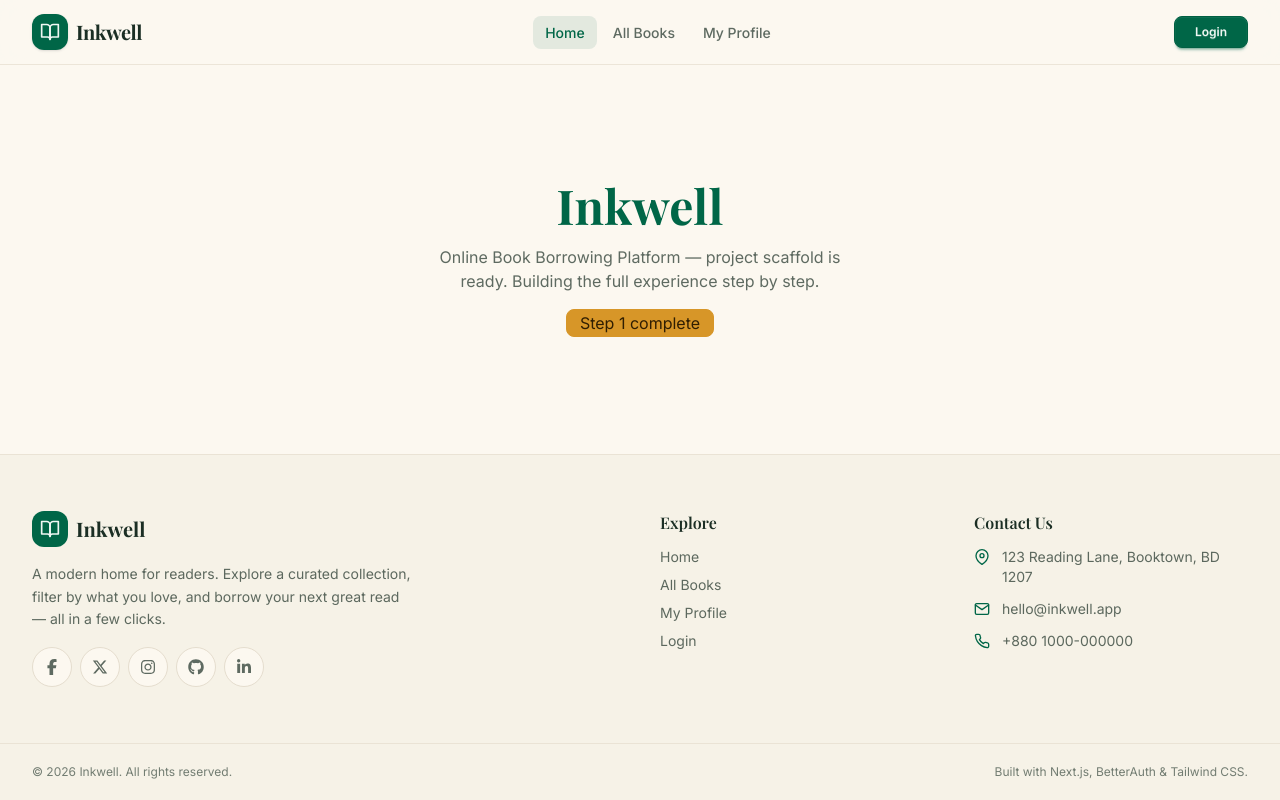
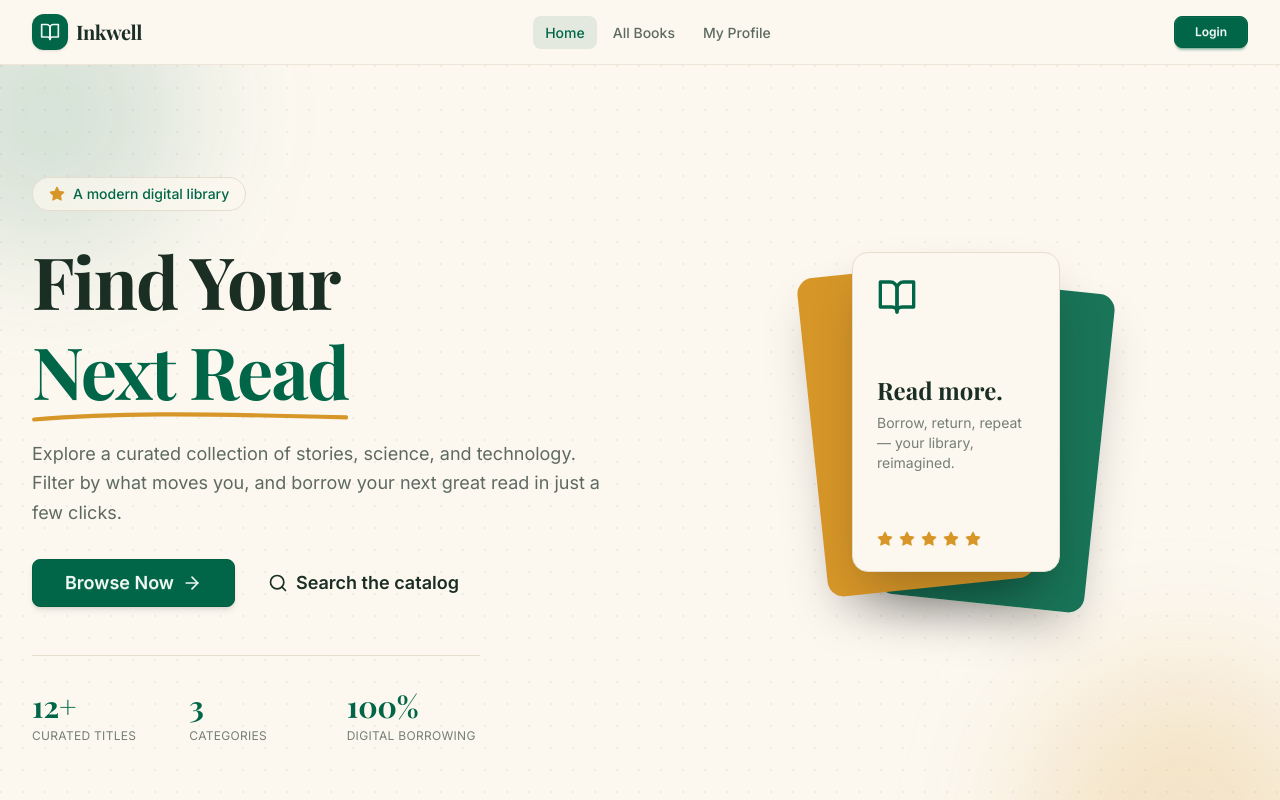
Before and after one commit to ibtee12/Task-8, a Next.js app: page / in a window 1280 px wide. Shown: the top 800 px of the page. Built offline with nearby package versions, Linux system fonts and the light colour scheme; a web font is replaced by a local one.

Commit message:
home page hero banner with "Find Your Next Read" headline and Browse Now CTA

```diff
--- a/src/app/layout.js
+++ b/src/app/layout.js
@@ -29,7 +29,7 @@ export default function RootLayout({ children }) {
       data-theme="inkwell"
       className={`${inter.variable} ${playfair.variable} h-full antialiased`}
     >
-      <body className="min-h-full flex flex-col bg-base-100 text-base-content">
+      <body className="min-h-full flex flex-col overflow-x-hidden bg-base-100 text-base-content">
         <ToastProvider />
         <Navbar />
         <div className="flex flex-1 flex-col">{children}</div>
--- a/src/app/page.js
+++ b/src/app/page.js
@@ -1,12 +1,9 @@
+import Banner from "@/components/home/Banner";
+
 export default function Home() {
   return (
-    <main className="flex flex-1 flex-col items-center justify-center gap-4 p-10 text-center">
-      <h1 className="font-display text-5xl font-bold text-primary">Inkwell</h1>
-      <p className="max-w-md text-base-content/70">
-        Online Book Borrowing Platform — project scaffold is ready. Building the
-        full experience step by step.
-      </p>
-      <span className="badge badge-secondary badge-lg">Step 1 complete</span>
+    <main className="flex flex-1 flex-col">
+      <Banner />
     </main>
   );
 }
--- /dev/null
+++ b/src/components/home/Banner.jsx
@@ -0,0 +1,114 @@
+import Link from "next/link";
+import { FiArrowRight, FiBookOpen, FiSearch, FiStar } from "react-icons/fi";
+
+/**
+ * Hero banner for the home page.
+ * Large "Find Your Next Read" headline + "Browse Now" CTA to /books.
+ */
+export default function Banner() {
+  return (
+    <section className="relative overflow-hidden bg-paper">
+      {/* Decorative gradient glows */}
+      <div className="pointer-events-none absolute -left-24 -top-24 h-72 w-72 rounded-full bg-primary/15 blur-3xl" />
+      <div className="pointer-events-none absolute -bottom-32 -right-16 h-80 w-80 rounded-full bg-secondary/20 blur-3xl" />
+
+      <div className="relative mx-auto grid max-w-7xl items-center gap-12 px-6 py-20 md:py-28 lg:grid-cols-2 lg:px-8">
+        {/* Left: copy */}
+        <div className="text-center lg:text-left">
+          <span className="inline-flex items-center gap-2 rounded-full border border-base-300 bg-base-100/70 px-4 py-1.5 text-sm font-medium text-primary backdrop-blur">
+            <FiStar className="h-4 w-4 fill-secondary text-secondary" />
+            A modern digital library
+          </span>
+
+          <h1 className="mt-6 font-display text-4xl font-bold leading-tight tracking-tight text-base-content sm:text-6xl lg:text-7xl">
+            Find Your{" "}
+            <span className="relative inline-block text-primary sm:whitespace-nowrap">
+              Next Read
+              <svg
+                className="absolute -bottom-2 left-0 w-full text-secondary"
+                viewBox="0 0 300 12"
+                fill="none"
+                aria-hidden="true"
+              >
+                <path
+                  d="M2 9C75 3 150 3 298 7"
+                  stroke="currentColor"
+                  strokeWidth="4"
+                  strokeLinecap="round"
+                />
+              </svg>
+            </span>
+          </h1>
+
+          <p className="mx-auto mt-6 max-w-xl text-lg leading-relaxed text-base-content/70 lg:mx-0">
+            Explore a curated collection of stories, science, and technology.
+            Filter by what moves you, and borrow your next great read in just a
+            few clicks.
+          </p>
+
+          <div className="mt-8 flex flex-col items-center gap-3 sm:flex-row lg:items-start lg:justify-start sm:justify-center">
+            <Link
+              href="/books"
+              className="btn btn-primary btn-lg group gap-2 px-8 shadow-md"
+            >
+              Browse Now
+              <FiArrowRight className="h-5 w-5 transition-transform group-hover:translate-x-1" />
+            </Link>
+            <Link href="/books" className="btn btn-ghost btn-lg gap-2">
+              <FiSearch className="h-5 w-5" />
+              Search the catalog
+            </Link>
+          </div>
+
+          {/* Mini stats */}
+          <dl className="mt-12 grid max-w-md grid-cols-3 gap-6 border-t border-base-300 pt-8 mx-auto lg:mx-0">
+            {[
+              { value: "12+", label: "Curated titles" },
+              { value: "3", label: "Categories" },
+              { value: "100%", label: "Digital borrowing" },
+            ].map((stat) => (
+              <div key={stat.label} className="text-center lg:text-left">
+                <dt className="font-display text-3xl font-bold text-primary">
+                  {stat.value}
+                </dt>
+                <dd className="mt-1 text-xs uppercase tracking-wide text-base-content/60">
+                  {stat.label}
+                </dd>
+              </div>
+            ))}
+          </dl>
+        </div>
+
+        {/* Right: stacked book art */}
+        <div className="relative hidden justify-center lg:flex">
+          <div className="relative h-104 w-72">
+            {/* Back card */}
+            <div className="absolute right-0 top-8 h-80 w-52 rotate-6 rounded-2xl bg-primary/90 shadow-2xl" />
+            {/* Middle card */}
+            <div className="absolute left-0 top-4 h-80 w-52 -rotate-6 rounded-2xl bg-secondary shadow-2xl" />
+            {/* Front card */}
+            <div className="absolute left-10 top-0 flex h-80 w-52 flex-col justify-between rounded-2xl border border-base-300 bg-base-100 p-6 shadow-2xl">
+              <FiBookOpen className="h-10 w-10 text-primary" />
+              <div>
+                <p className="font-display text-2xl font-bold leading-tight">
+                  Read more.
+                </p>
+                <p className="mt-2 text-sm text-base-content/60">
+                  Borrow, return, repeat — your library, reimagined.
+                </p>
+              </div>
+              <div className="flex gap-1.5">
+                {[...Array(5)].map((_, i) => (
+                  <FiStar
+                    key={i}
+                    className="h-4 w-4 fill-secondary text-secondary"
+                  />
+                ))}
+              </div>
+            </div>
+          </div>
+        </div>
+      </div>
+    </section>
+  );
+}
```
